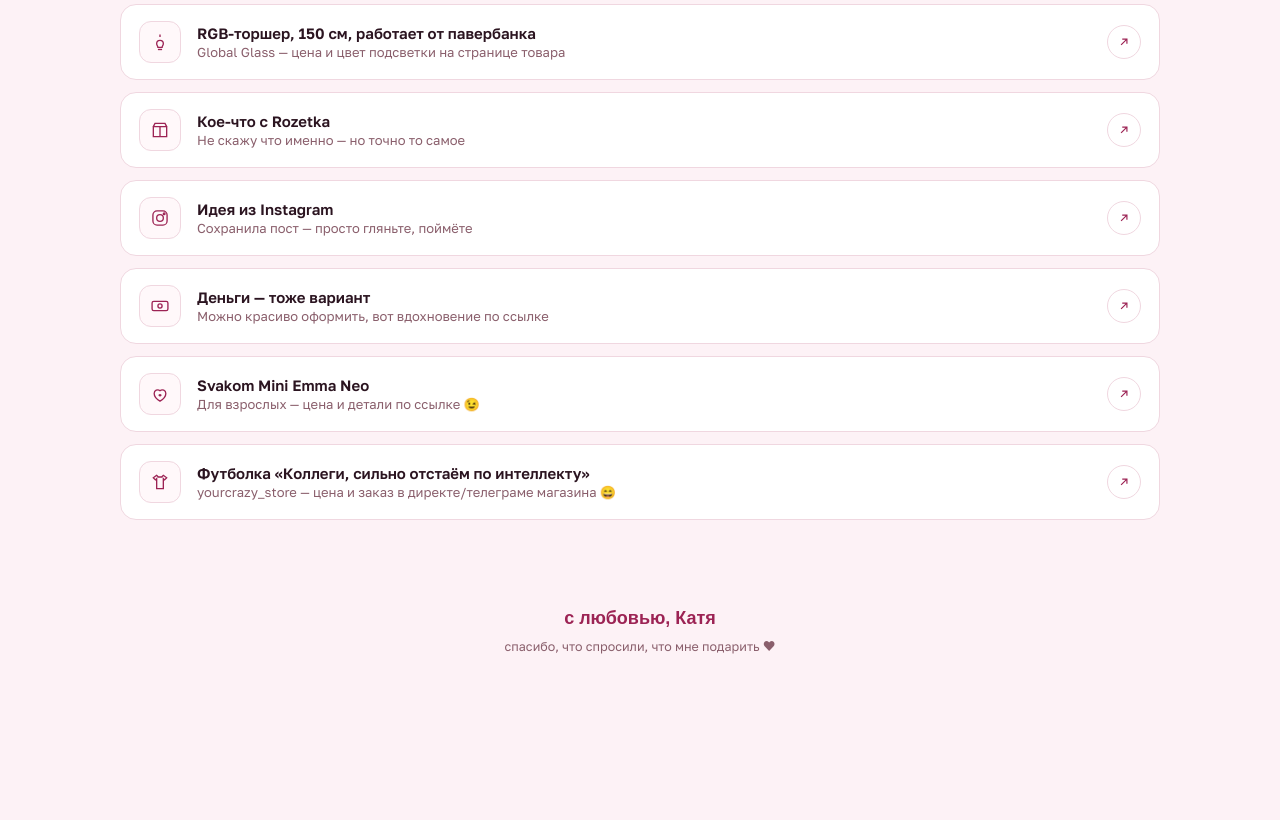
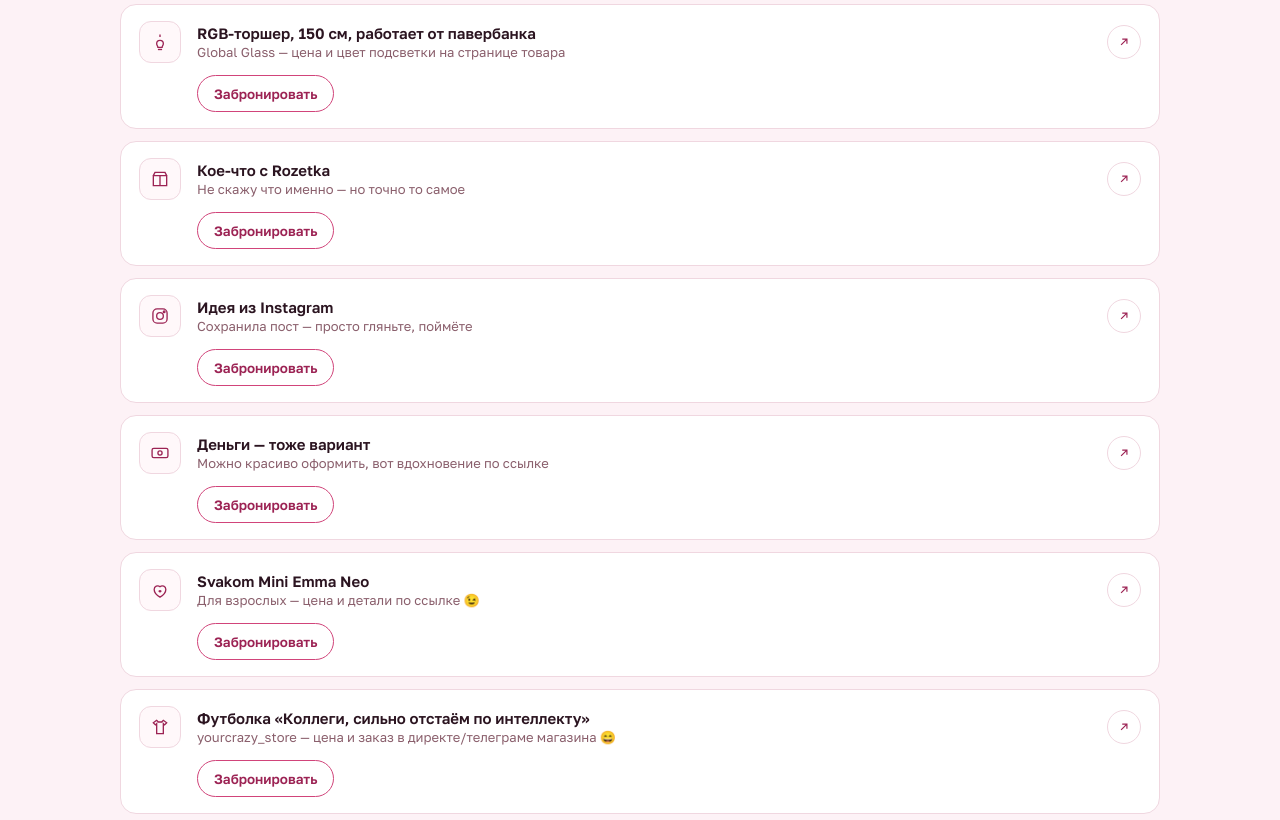
Before and after one commit to KaterinaBulkina/vishlist-katya, a website: page index.html in a window 1280 px wide. Shown: the part 1680-2500 px from the top of the page. Before the commit the page ends 2402 px from the top, so only its background shows below. Drawn offline with Linux system fonts and the light colour scheme; no server answers; a web font is replaced by a local one.

Commit message:
Add reservation buttons to the secondary idea-list cards
Restructure .idea-row into a container with a clickable .idea-main
link plus .idea-actions, so the existing generic reservation script
(which operates on any [data-gift-id] with .reserve-btn/.reserve-badge)
now also covers the 6 "Или вот эти идеи" items.

```diff
--- a/index.html
+++ b/index.html
@@ -303,19 +303,34 @@
   }
   .idea-row{
     display:flex;
-    align-items:center;
-    gap:16px;
+    flex-direction:column;
+    gap:12px;
     padding:16px 18px;
     background:var(--surface);
     border:1px solid var(--line);
     border-radius:16px;
-    text-decoration:none;
-    color:var(--ink);
-    transition:border-color .2s ease, transform .2s ease;
+    transition:border-color .2s ease;
   }
   .idea-row:hover{
     border-color:var(--accent);
-    transform:translateX(3px);
+  }
+  .idea-main{
+    display:flex;
+    align-items:center;
+    gap:16px;
+    text-decoration:none;
+    color:var(--ink);
+  }
+  .idea-actions{
+    display:flex;
+    align-items:center;
+    gap:10px;
+    flex-wrap:wrap;
+    padding-left:58px;
+  }
+  .idea-actions .reserve-badge{ margin:0; }
+  @media (max-width:480px){
+    .idea-actions{ padding-left:0; }
   }
   .idea-icon{
     width:42px;height:42px;
@@ -512,7 +527,8 @@
 
     <div class="idea-list">
 
-      <a class="idea-row" href="https://globalglass.in.ua/pidlohovyi-rgb-torsher-lampa-150sm-pratsiuie-vid-power-bank/450/" target="_blank" rel="noopener">
+      <div class="idea-row" data-gift-id="rgb-lamp">
+        <a class="idea-main" href="https://globalglass.in.ua/pidlohovyi-rgb-torsher-lampa-150sm-pratsiuie-vid-power-bank/450/" target="_blank" rel="noopener">
           <div class="idea-icon"><svg viewBox="0 0 24 24"><path d="M12 3v3M8 14a4 4 0 1 1 8 0c0 2-1.5 2.5-1.5 4.5h-5C9.5 16.5 8 16 8 14Z"/><path d="M9.5 21h5"/></svg></div>
           <div class="idea-text">
             <div class="t">RGB-торшер, 150 см, работает от павербанка</div>
@@ -520,8 +536,14 @@
           </div>
           <div class="idea-go"><svg viewBox="0 0 24 24"><path d="M7 17 17 7M9 7h8v8"/></svg></div>
         </a>
+        <div class="idea-actions">
+          <button type="button" class="reserve-btn">Забронировать</button>
+        </div>
+        <div class="reserve-badge" hidden></div>
+      </div>
 
-      <a class="idea-row" href="https://rozetka.com.ua/ua/496629364/p496629364/" target="_blank" rel="noopener">
+      <div class="idea-row" data-gift-id="rozetka-mystery">
+        <a class="idea-main" href="https://rozetka.com.ua/ua/496629364/p496629364/" target="_blank" rel="noopener">
           <div class="idea-icon"><svg viewBox="0 0 24 24"><path d="M4 8h16v12H4V8Z"/><path d="M4 8 6 4h12l2 4M12 8v12"/></svg></div>
           <div class="idea-text">
             <div class="t">Кое-что с Rozetka</div>
@@ -529,8 +551,14 @@
           </div>
           <div class="idea-go"><svg viewBox="0 0 24 24"><path d="M7 17 17 7M9 7h8v8"/></svg></div>
         </a>
+        <div class="idea-actions">
+          <button type="button" class="reserve-btn">Забронировать</button>
+        </div>
+        <div class="reserve-badge" hidden></div>
+      </div>
 
-      <a class="idea-row" href="https://www.instagram.com/p/DXZH3B_DPvY/" target="_blank" rel="noopener">
+      <div class="idea-row" data-gift-id="instagram-idea">
+        <a class="idea-main" href="https://www.instagram.com/p/DXZH3B_DPvY/" target="_blank" rel="noopener">
           <div class="idea-icon"><svg viewBox="0 0 24 24"><rect x="3.5" y="3.5" width="17" height="17" rx="5"/><circle cx="12" cy="12" r="4"/><circle cx="17" cy="7" r="1"/></svg></div>
           <div class="idea-text">
             <div class="t">Идея из Instagram</div>
@@ -538,8 +566,14 @@
           </div>
           <div class="idea-go"><svg viewBox="0 0 24 24"><path d="M7 17 17 7M9 7h8v8"/></svg></div>
         </a>
+        <div class="idea-actions">
+          <button type="button" class="reserve-btn">Забронировать</button>
+        </div>
+        <div class="reserve-badge" hidden></div>
+      </div>
 
-      <a class="idea-row" href="https://prazdnik-shop.com.ua/articles/idei-dlya-vecherinok-i-podarkov/5-sposobov-neobychno-podarit-dengi/" target="_blank" rel="noopener">
+      <div class="idea-row" data-gift-id="money-gift">
+        <a class="idea-main" href="https://prazdnik-shop.com.ua/articles/idei-dlya-vecherinok-i-podarkov/5-sposobov-neobychno-podarit-dengi/" target="_blank" rel="noopener">
           <div class="idea-icon"><svg viewBox="0 0 24 24"><rect x="2.5" y="6.5" width="19" height="11" rx="2"/><circle cx="12" cy="12" r="2.5"/></svg></div>
           <div class="idea-text">
             <div class="t">Деньги — тоже вариант</div>
@@ -547,8 +581,14 @@
           </div>
           <div class="idea-go"><svg viewBox="0 0 24 24"><path d="M7 17 17 7M9 7h8v8"/></svg></div>
         </a>
+        <div class="idea-actions">
+          <button type="button" class="reserve-btn">Забронировать</button>
+        </div>
+        <div class="reserve-badge" hidden></div>
+      </div>
 
-      <a class="idea-row" href="https://intimka.ua/svakom-mini-emma-neo/" target="_blank" rel="noopener">
+      <div class="idea-row" data-gift-id="svakom-emma-neo">
+        <a class="idea-main" href="https://intimka.ua/svakom-mini-emma-neo/" target="_blank" rel="noopener">
           <div class="idea-icon"><svg viewBox="0 0 24 24"><path d="M12 20.5s-7-4.2-7-9.2a4.3 4.3 0 0 1 7-3.3 4.3 4.3 0 0 1 7 3.3c0 5-7 9.2-7 9.2Z"/><path d="M12 12v3M10.3 13.5h3.4"/></svg></div>
           <div class="idea-text">
             <div class="t">Svakom Mini Emma Neo</div>
@@ -556,8 +596,14 @@
           </div>
           <div class="idea-go"><svg viewBox="0 0 24 24"><path d="M7 17 17 7M9 7h8v8"/></svg></div>
         </a>
+        <div class="idea-actions">
+          <button type="button" class="reserve-btn">Забронировать</button>
+        </div>
+        <div class="reserve-badge" hidden></div>
+      </div>
 
-      <a class="idea-row" href="https://www.instagram.com/p/Dds3LgPl-dm/?img_index=1&stkn=a2dzZG15eWR1NmZ2" target="_blank" rel="noopener">
+      <div class="idea-row" data-gift-id="yourcrazy-tshirt">
+        <a class="idea-main" href="https://www.instagram.com/p/Dds3LgPl-dm/?img_index=1&stkn=a2dzZG15eWR1NmZ2" target="_blank" rel="noopener">
           <div class="idea-icon"><svg viewBox="0 0 24 24"><path d="M8 4 4 7l2.5 2.5L8 8v12h8V8l1.5 1.5L20 7l-4-3-2 2h-4L8 4Z"/></svg></div>
           <div class="idea-text">
             <div class="t">Футболка «Коллеги, сильно отстаём по интеллекту»</div>
@@ -565,6 +611,11 @@
           </div>
           <div class="idea-go"><svg viewBox="0 0 24 24"><path d="M7 17 17 7M9 7h8v8"/></svg></div>
         </a>
+        <div class="idea-actions">
+          <button type="button" class="reserve-btn">Забронировать</button>
+        </div>
+        <div class="reserve-badge" hidden></div>
+      </div>
 
     </div>
   </section>
```
Lines whose indentation alone changed are shown as unchanged.
